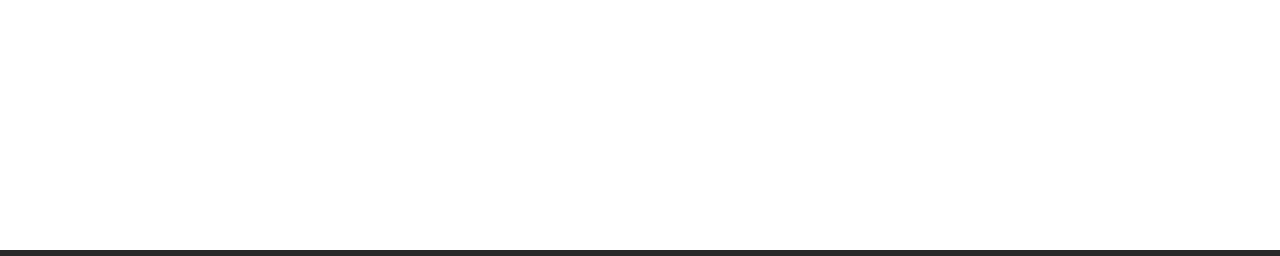
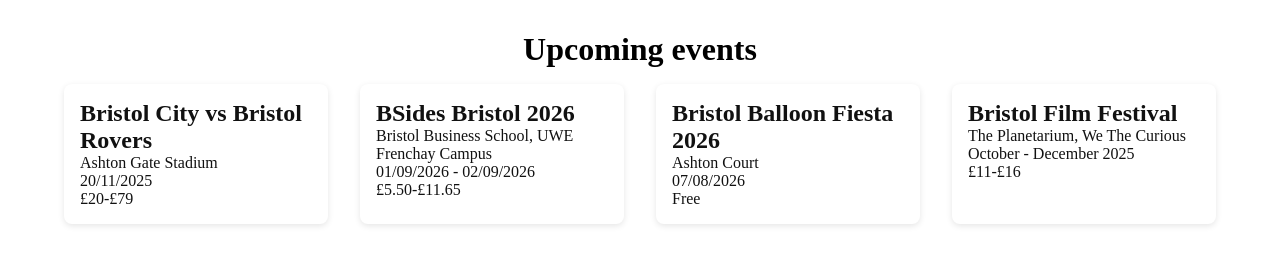
Before and after one commit to 0x4bubakar/Event-Management-System, a Flask app: page / in a window 1280 px wide. Shown: the part 550-806 px from the top of the page. Run offline with Flask 3, Linux system fonts and the light colour scheme.

Commit message:
previews of events + some added fixes

```diff
--- a/static/style.css
+++ b/static/style.css
@@ -27,7 +27,11 @@
 
 nav ul li a {
   text-decoration: none;
-  color: black;
+  color: #111;
+}
+
+nav ul li a:hover {
+    text-decoration: underline;
 }
 
 #hero-container {
@@ -48,12 +52,10 @@
 #hero-left {
   display: flex;
   flex-direction: column;
+  justify-content: center;
   gap: 2rem;
   max-width: 40%;
-}
-
-#hero-text h2 {
-  font-size: clamp(2rem, 2vw, 3rem);
+  height: 100%;
 }
 
 #hero-text p {
@@ -62,13 +64,38 @@
 }
 
 .search form input {
-  padding: 0.5rem 1rem;
+  padding: 0.75rem 1rem;
   margin-bottom: 1rem;
+  width: 100%;
   font-size: 1rem;
   border-radius: 10px;
+}
+
+.search form input:focus {
+    outline: 2px solid #fff;
 }
 
 #search #hint {
   font-size: 0.9rem;
   opacity: 0.8;
 }
+
+#events-container {
+    padding: 2rem 4rem;
+}
+
+#events {
+    display: grid;
+    grid-template-columns: repeat(auto-fit, minmax(250px, 1fr));
+    gap: 2rem;
+    margin-top: 1rem;
+}
+
+.event-card {
+    background-color: #fff;
+    padding: 1rem;
+    border-radius: 8px;
+    border-color: #111;
+    box-shadow: 0 2px 6px rgba(0,0,0,0.1);
+    color: #111;
+}
--- a/templates/index.html
+++ b/templates/index.html
@@ -16,7 +16,7 @@
         <ul>
           <li><a href="{{ url_for('index') }}">Home</a></li>
           <li><a href="{{ url_for('login') }}">Login/Sign Up</a></li>
-          <li><a href="{{ url_for('events') }}">Events</a></li>
+          <li><a href="#events">Events</a></li>
         </ul>
       </nav>
     </header>
@@ -24,7 +24,7 @@
     <section id="hero-container">
       <div id="hero-left">
         <div id="hero-text">
-          <h2>Discover what's happening in Bristol</h2>
+          <h1>Discover what's happening in Bristol</h1>
           <p>
             Your next night out starts here - find matches, workshops, meetups,
             and hidden gems around the city.
@@ -44,5 +44,33 @@
         </div>
       </div>
     </section>
+
+    <div id="events-container">
+      <h1 style="text-align: center">Upcoming events</h1>
+      <section id="events">
+        <div class="event-card">
+          <h2>Bristol City vs Bristol Rovers</h2>
+          <p>Ashton Gate Stadium<br />20/11/2025<br />£20-£79</p>
+        </div>
+        <div class="event-card">
+          <h2>BSides Bristol 2026</h2>
+          <p>
+            Bristol Business School, UWE Frenchay Campus<br />01/09/2026 -
+            02/09/2026 <br />£5.50-£11.65
+          </p>
+        </div>
+        <div class="event-card">
+          <h2>Bristol Balloon Fiesta 2026</h2>
+          <p>Ashton Court<br />07/08/2026<br />Free</p>
+        </div>
+        <div class="event-card">
+          <h2>Bristol Film Festival</h2>
+          <p>
+            The Planetarium, We The Curious<br />
+            October - December 2025 <br />£11-£16
+          </p>
+        </div>
+      </section>
+    </div>
   </body>
 </html>
```
